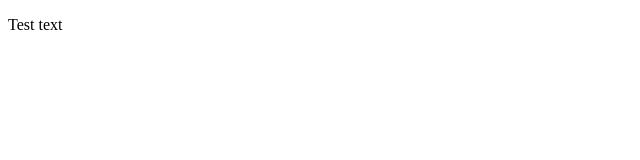
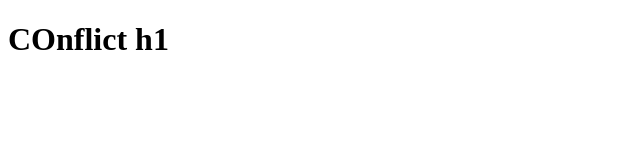
Before and after one commit to NikitaKirin/htmlacademy-git, a plain HTML site: page index.html in a window 1280 px wide. Shown: the whole page, without its empty margins (0-640 px from the left). Drawn offline with Linux system fonts and the light colour scheme.

Commit message:
add new h1

```diff
--- a/index.html
+++ b/index.html
@@ -8,7 +8,7 @@
 </head>
 <body>
     <header>
-        <p>Test text</p>
+        <h1>COnflict h1</h1>
     </header>
 </body>
 </html>
```
